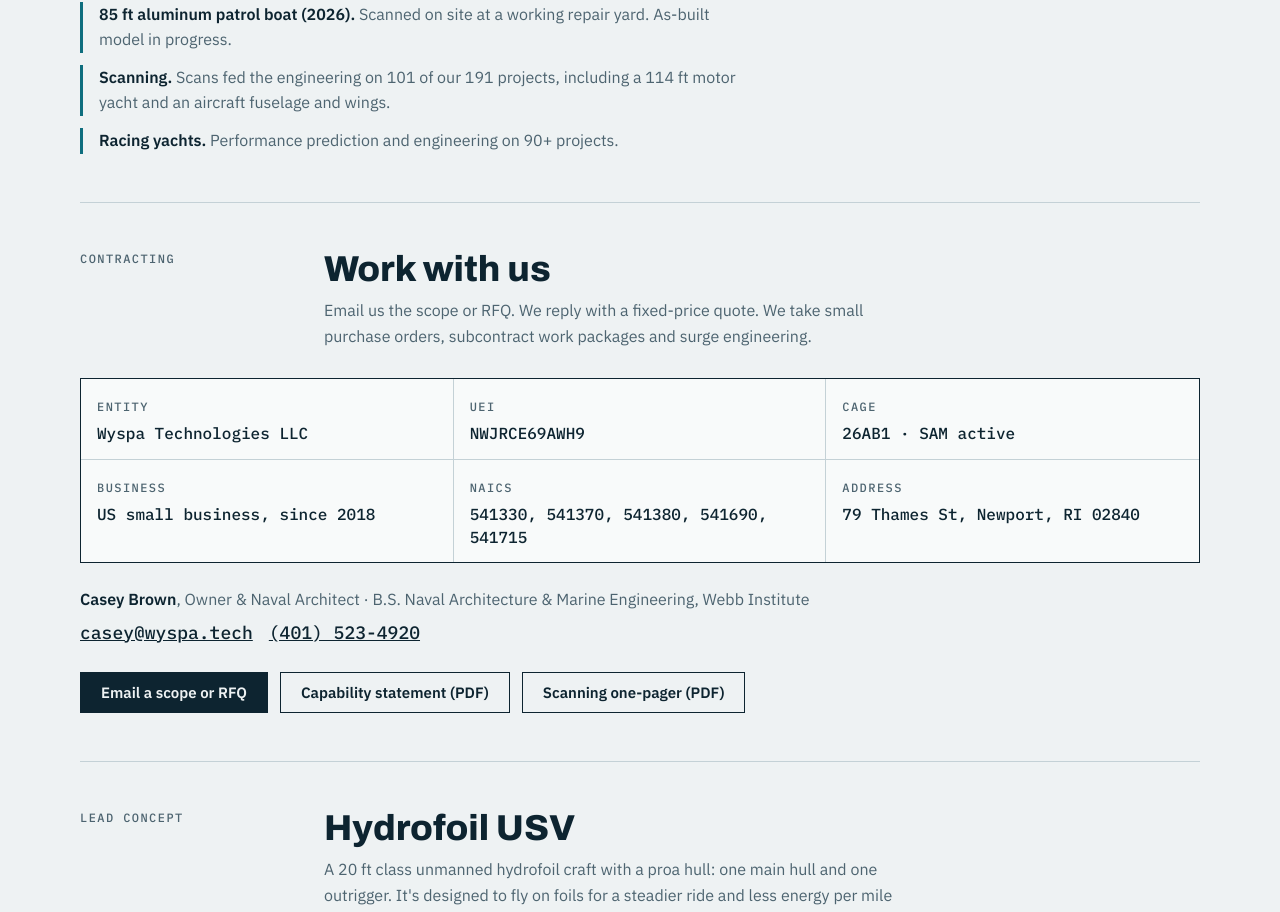
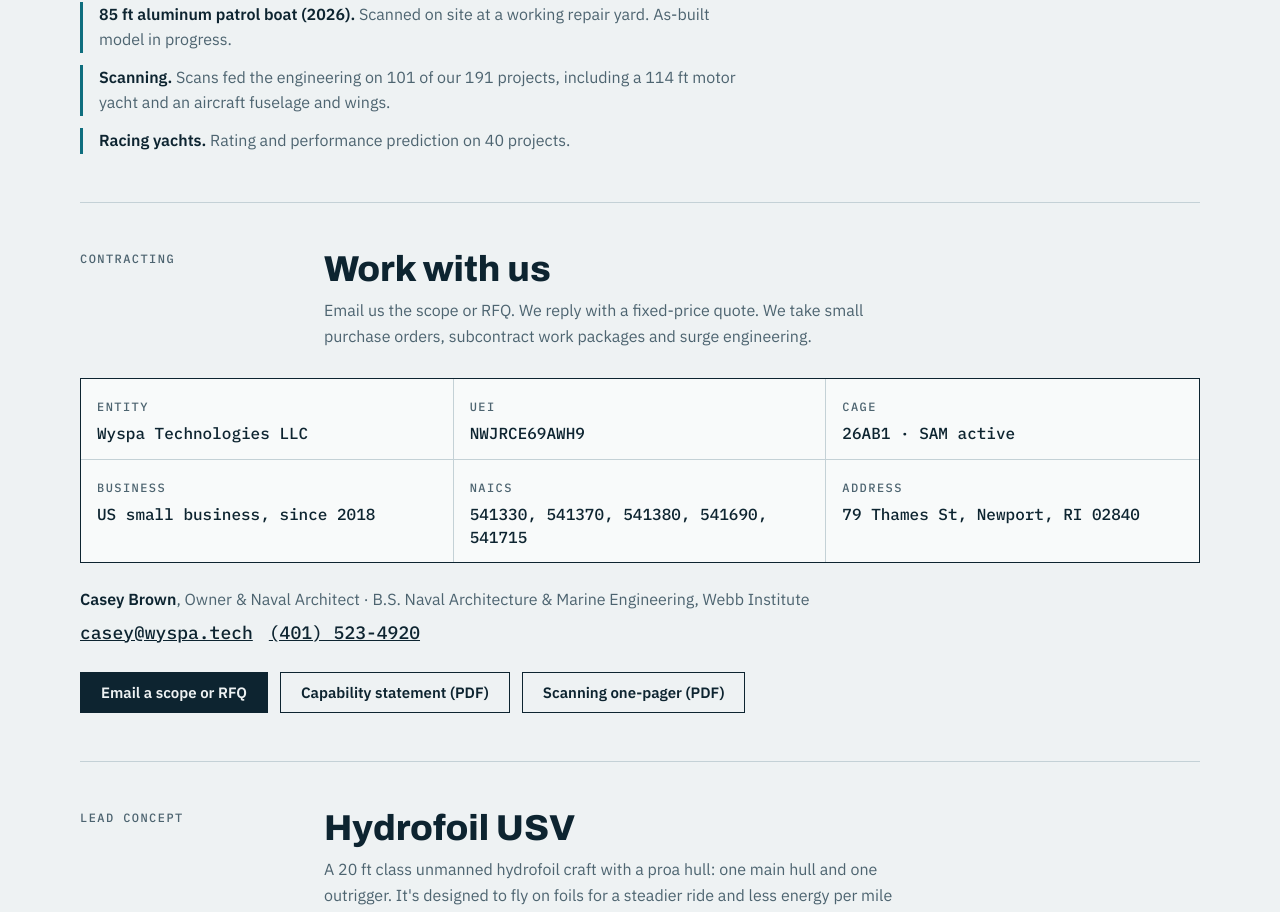
Before and after one commit to Casey-Wyspa/wyspa-gov-site, a plain HTML site: page index.html in a window 1280 px wide. Shown: the part 1236-2148 px from the top of the page. Drawn offline with Linux system fonts and the light colour scheme.

Commit message:
Racing-yacht count now traces to the project register (40)
Co-Authored-By: Claude Opus 5.5 <noreply@anthropic.com>

```diff
--- a/index.html
+++ b/index.html
@@ -117,7 +117,7 @@
   <li><b>USCG Subchapter T conversions.</b> A historic 12 Metre (USCG approved) and a 12-passenger Pearson 35 (structure approved, rig review pending). Scans on both; inclining test, stability and rig-loads reports on the Pearson.</li>
   <li><b>85 ft aluminum patrol boat (2026).</b> Scanned on site at a working repair yard. As-built model in progress.</li>
   <li><b>Scanning.</b> Scans fed the engineering on 101 of our 191 projects, including a 114 ft motor yacht and an aircraft fuselage and wings.</li>
-  <li><b>Racing yachts.</b> Performance prediction and engineering on 90+ projects.</li>
+  <li><b>Racing yachts.</b> Rating and performance prediction on 40 projects.</li>
  </ul>
 </section>
 
```
